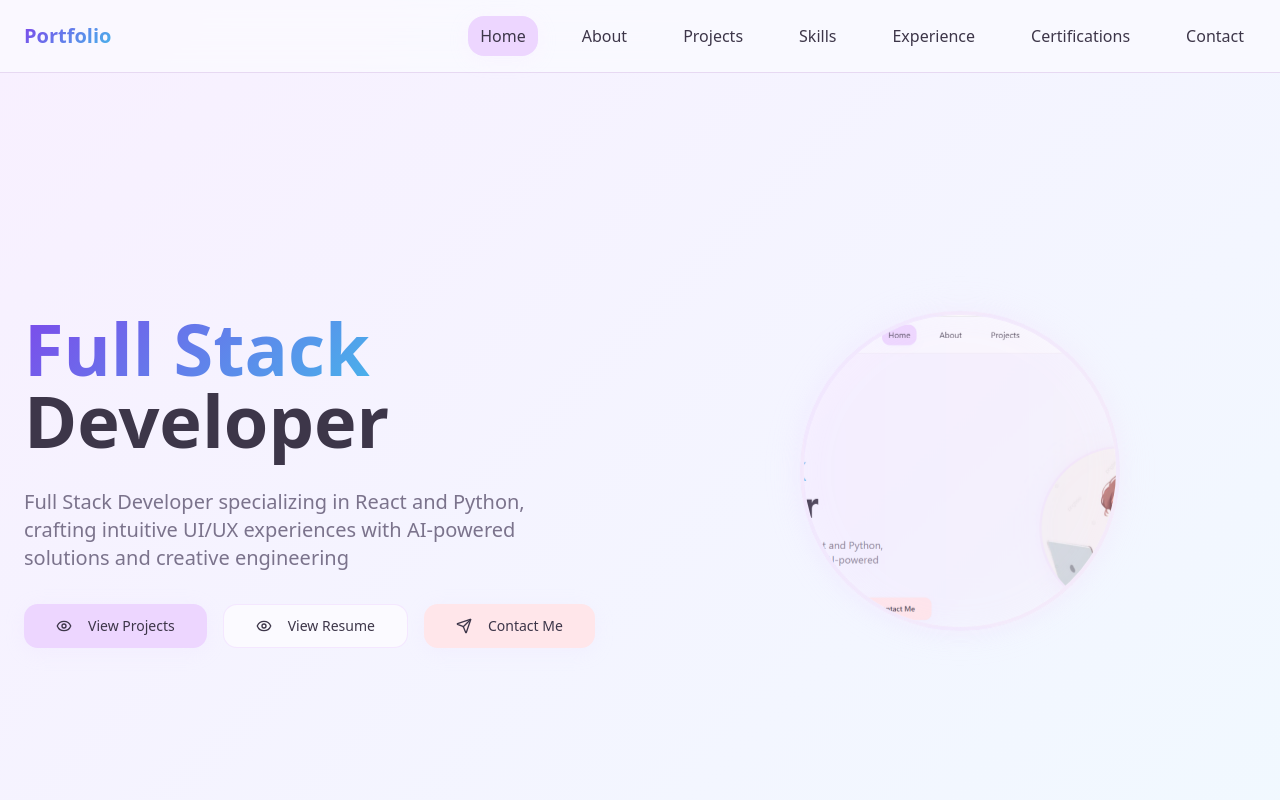
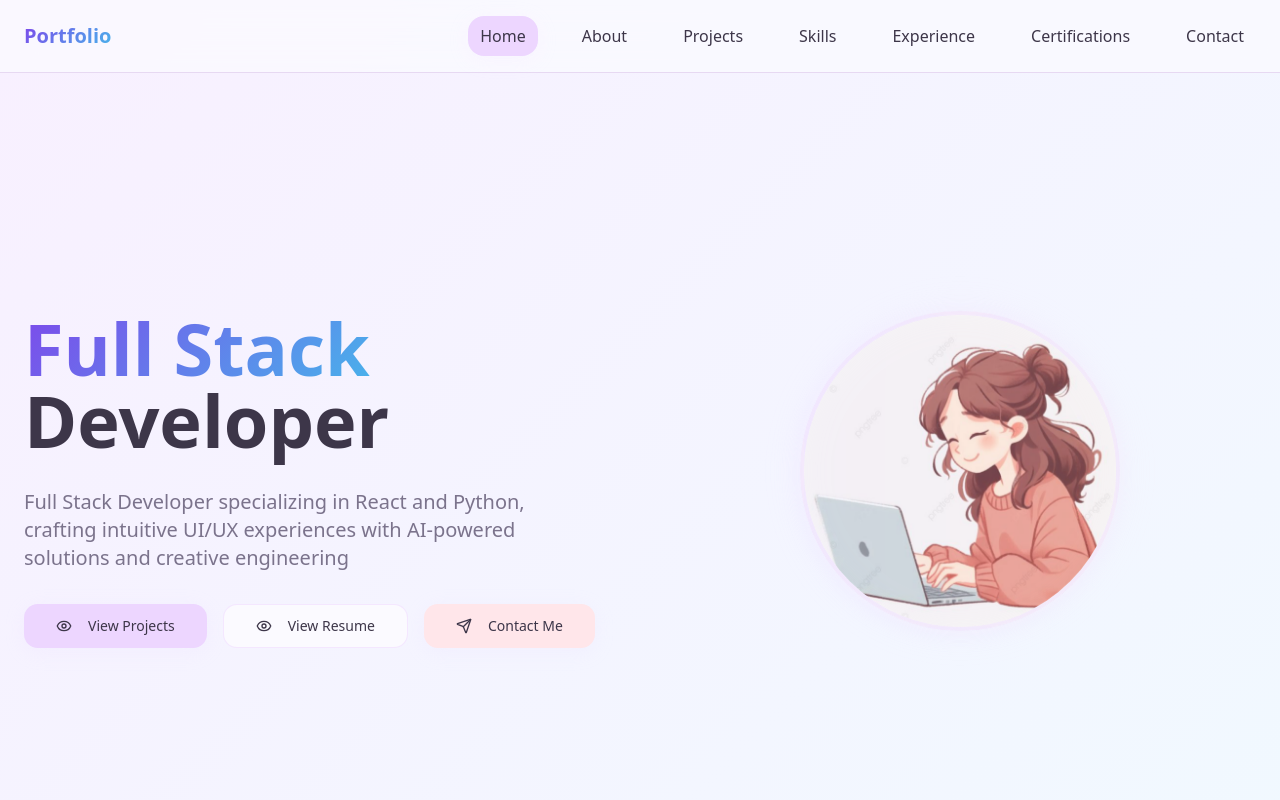
Before and after one commit to RemyAthisayaa17/RemyAthisayaa-Portfolio, a React (Vite) app: page / in a window 1280 px wide. Shown: the top 800 px of the page. Built offline with nearby package versions, Linux system fonts and the light colour scheme.

Commit message:
Fix: Update portfolio project image

```diff
--- a/src/components/home/HeroSection.tsx
+++ b/src/components/home/HeroSection.tsx
@@ -118,7 +118,7 @@ crafting intuitive UI/UX experiences with AI-powered solutions and creative engi
           }} className="relative">
               <div className="w-64 h-64 lg:w-80 lg:h-80 rounded-full overflow-hidden bg-gradient-to-br from-primary/20 to-secondary/20 backdrop-blur-sm border-4 border-primary/20 shadow-soft">
                 <img
-                  src="/lovable-uploads/profile-photo.png"
+                  src="/lovable-uploads/f53965dd-976f-4a9d-8420-0f9a3f854afb.png"
                   alt="Remy Athisayaa - Full Stack Developer"
                   className="w-full h-full object-cover"
                 />
--- a/src/pages/Projects.tsx
+++ b/src/pages/Projects.tsx
@@ -8,7 +8,7 @@ const projects = [
     title: "Personal Portfolio Website",
     description: "A modern, responsive portfolio website showcasing my skills, projects, and certifications with smooth animations and interactive UI elements.",
     tech: ["React", "TypeScript", "Tailwind CSS", "Framer Motion"],
-    image: "/lovable-uploads/3f3a4211-1c0d-4c45-a378-50259dcc2279.png",
+    image: "/lovable-uploads/portfolio-project.png",
     liveUrl: "#", // Will be updated after deployment
     githubUrl: "https://github.com/RemyAthisayaa17/RemyAthisayaa-Portfolio",
   },
```
Also changed, not shown: public/lovable-uploads/portfolio-project.png (added).
